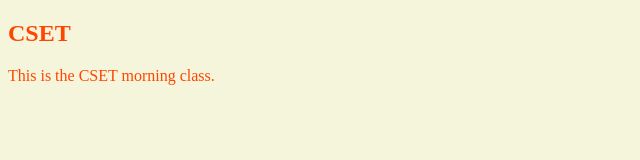
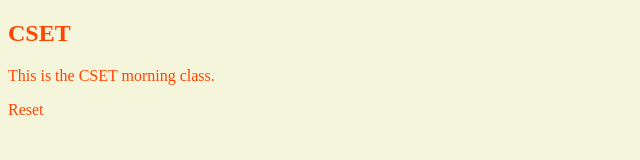
Before and after one commit to stefanescuowen-cmd/CSET-115, a plain HTML site: page index.html in a window 1280 px wide. Shown: the full height of the page, 0-640 px from the left. Drawn offline with Linux system fonts and the light colour scheme.

Commit message:
Added second paragraph

```diff
--- a/index.html
+++ b/index.html
@@ -12,6 +12,7 @@
     <article>
         <h1>CSET</h1>
         <p>This is the CSET morning class.</p>
+        <p>Reset</p>
     </article>
     <footer></footer>
 </body>
```
